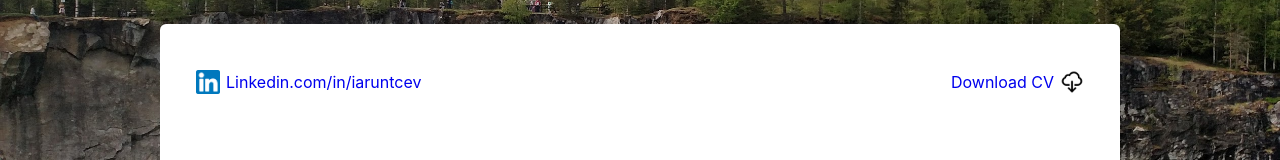
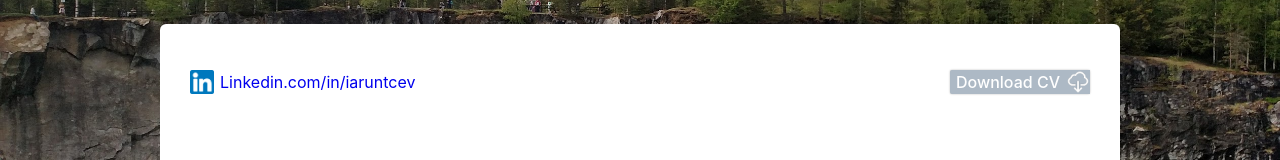
Before and after one commit to KleJ/klej.github.io, a Vue app: page / in a window 1280 px wide. In both pictures the pointer is over the link "Download CV". Shown: the part 202-362 px from the top of the page. Built offline with nearby package versions, Linux system fonts and the light colour scheme.

Commit message:
add background for main bar links

```diff
--- a/src/components/MainComponent.vue
+++ b/src/components/MainComponent.vue
@@ -224,7 +224,20 @@ export default {
 .download {
   display: flex;
   text-decoration: none;
-  margin: 6px;
+  margin: 6px 0;
+}
+
+.download:hover {
+  font-weight: $font-weight-medium;
+  color: $white;
+  background-color: $gray-173;
+  box-shadow: 0 0 2px rgba(0,0,0,0.3);
+  border-radius: 2px;
+  width: fit-content;
+
+  .download__icon {
+    content: url('../assets/download_white.png');
+  }
 }
 
 .download__icon {
@@ -238,8 +251,18 @@ export default {
 }
 
 .linked__text,
-.download__icon {
-  margin-left: 6px;
+.download__text {
+  padding: 0 6px;
+}
+
+.linked__text:hover {
+  $li-color: #0078bd;
+
+  background-color: $li-color;
+  border-radius: 0 2px 2px 0;
+  color: $white;
+  font-weight: $font-weight-medium;
+  margin-left: -2px;
 }
 
 .langs {
@@ -280,13 +303,8 @@ export default {
   .main__bar {
     flex-direction: column;
 
-    .download__text {
-      margin-left: 6px;
-    }
-
     .download__icon {
       order: -1;
-      margin-left: 0;
     }
   }
 }
```
Also changed, not shown: src/assets/download_white.png (added).
